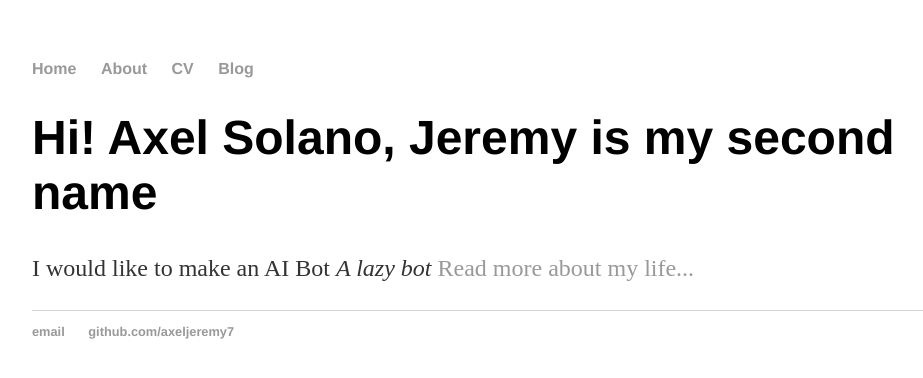
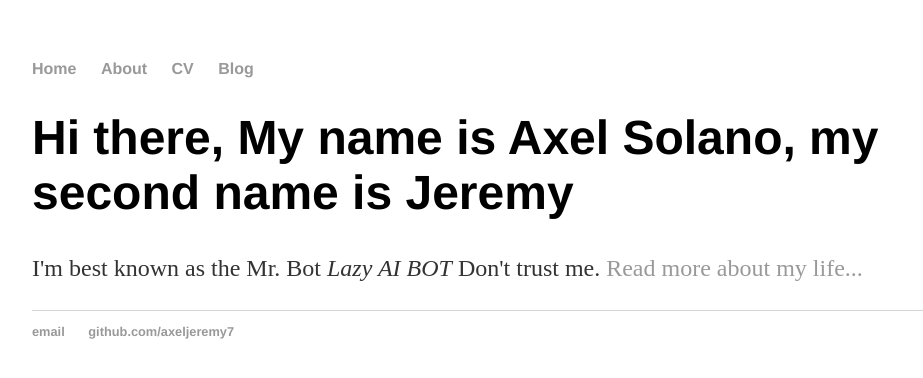
Before and after one commit to axeljeremy7/axeljeremy7.github.io, a Jekyll site: the page built from index.html, in a window 1280 px wide. Shown: the top 378 px of the page, without its empty margins (160-1083 px from the left). Built offline with Jekyll 4.4.1, drawn with Linux system fonts in a browser that asks for light colours.

Commit message:
Update index.html
4

```diff
--- a/index.html
+++ b/index.html
@@ -1,31 +1,8 @@
-<!DOCTYPE html>
-<html>
-
-	<head>
-		<title>Axel Solano, Jeremy is my second name</title>
-		<!-- link to main stylesheet -->
-		<link rel="stylesheet" type="text/css" href="/css/main.css">
-	</head>
-	<body>
-		<nav>
-    		<ul>
-        		<li><a href="/">Home</a></li>
-	        	<li><a href="/about">About</a></li>
-        		<li><a href="/cv">CV</a></li>
-        		<li><a href="/blog">Blog</a></li>
-    		</ul>
-		</nav>
-		<div class="container">
-    		<div class="blurb">
-        		<h1>Hi! Axel Solano, Jeremy is my second name</h1>
-				<p>I would like to make an AI Bot <em>A lazy bot</em>  <a href="/about">Read more about my life...</a></p>
-    		</div><!-- /.blurb -->
-		</div><!-- /.container -->
-		<footer>
-    		<ul>
-        		<li><a href="mailto:axel.jeremy.7@gmail.com">email</a></li>
-        		<li><a href="https://github.com/axeljeremy7">github.com/axeljeremy7</a></li>
-			</ul>
-		</footer>
-	</body>
-</html>
+---
+layout: default
+title: Axel Solano, Lazy Bot
+---
+<div class="blurb">
+	<h1>Hi there, My name is Axel Solano, my second name is Jeremy</h1>
+	<p>I'm best known as the Mr. Bot <em>Lazy AI BOT</em> Don't trust me. <a href="/about">Read more about my life...</a></p>
+</div><!-- /.blurb -->
```
